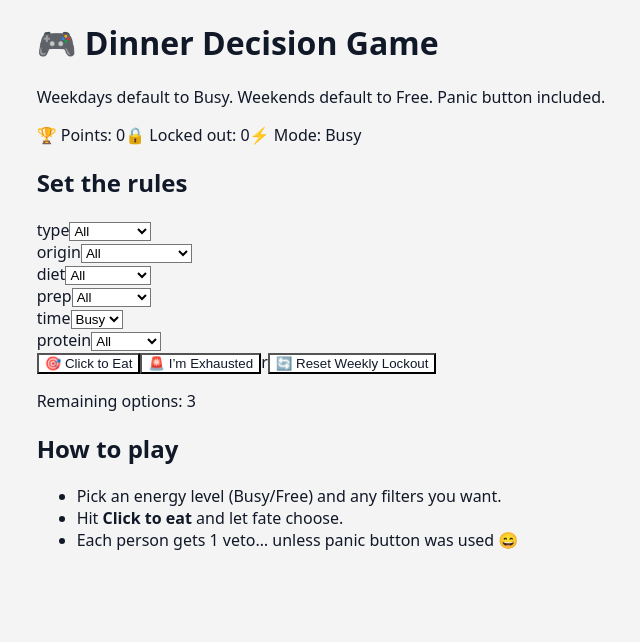
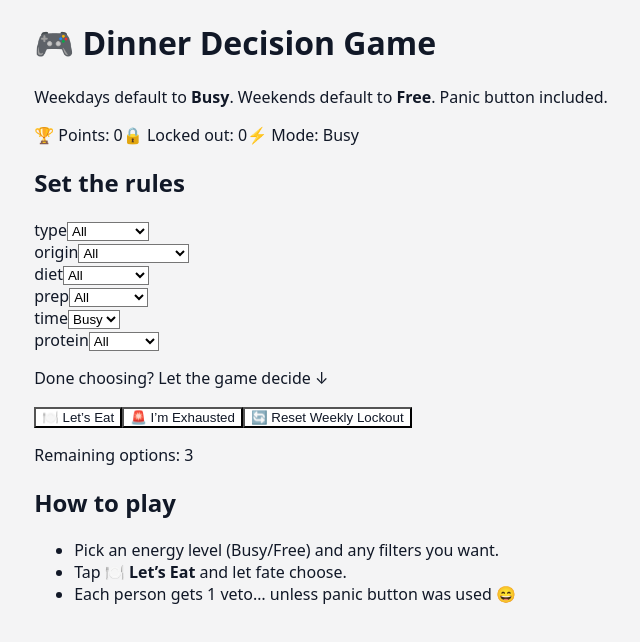
Before and after one commit to Shawnsberry/Dinner-Decision-Game, a Next.js app: page / in a window 1280 px wide. Both pictures are taken after a click on the button "Let’s Go". Shown: the top 642 px of the page, without its empty margins (319-959 px from the left). Built offline with nearby package versions, Linux system fonts and the light colour scheme.

Commit message:
Improve spacing and make Let's Eat primary

```diff
--- a/app/page.tsx
+++ b/app/page.tsx
@@ -91,7 +91,7 @@ const INTRO_KEY = "dinner-intro-seen";
 
 function Pill({ children }: { children: React.ReactNode }) {
   return (
-    <span className="inline-flex items-center rounded-full border bg-white px-3 py-1 text-sm">
+    <span className="inline-flex items-center rounded-full border bg-white px-3 py-1 text-sm text-zinc-900">
       {children}
     </span>
   );
@@ -107,7 +107,7 @@ function Panel({
   return (
     <div className="rounded-2xl border bg-white shadow-sm">
       <div className="border-b px-5 py-4">
-        <h2 className="text-lg font-semibold">{title}</h2>
+        <h2 className="text-lg font-semibold text-zinc-900">{title}</h2>
       </div>
       <div className="px-5 py-5">{children}</div>
     </div>
@@ -119,12 +119,14 @@ function Button({
   onClick,
   disabled,
   variant = "primary",
+  className = "",
   type = "button",
 }: {
   children: React.ReactNode;
   onClick?: () => void;
   disabled?: boolean;
   variant?: "primary" | "danger" | "outline" | "ghost";
+  className?: string;
   type?: "button" | "submit";
 }) {
   const base =
@@ -135,12 +137,12 @@ function Button({
       : variant === "danger"
       ? "bg-red-600 text-white hover:bg-red-500"
       : variant === "outline"
-      ? "border bg-white hover:bg-zinc-50"
-      : "hover:bg-zinc-50";
+      ? "border bg-white text-zinc-900 hover:bg-zinc-50"
+      : "hover:bg-zinc-50 text-zinc-900";
   return (
     <button
       type={type}
-      className={`${base} ${styles}`}
+      className={`${base} ${styles} ${className}`}
       onClick={onClick}
       disabled={disabled}
     >
@@ -155,18 +157,21 @@ function IntroScreen({ onStart }: { onStart: () => void }) {
       <div className="max-w-md w-full rounded-2xl border bg-white shadow-sm">
         <div className="p-8 text-center grid gap-4">
           <div className="text-4xl">🍽️</div>
-          <h1 className="text-3xl font-bold">Dinner, Decided</h1>
-          <p className="text-zinc-600">
+          <h1 className="text-3xl font-bold text-zinc-900">Dinner, Decided</h1>
+          <p className="text-zinc-700">
             This little game exists so you don’t have to decide what to cook
             every night.
           </p>
-          <p className="text-sm text-zinc-500">
-            Pick an energy level, hit the button, and let the app be the bad guy.
+          <p className="text-sm text-zinc-600">
+            Pick an energy level, choose any filters you want, then tap the big
+            button.
           </p>
           <div className="pt-2">
-            <Button onClick={onStart}>Let’s Go</Button>
+            <Button onClick={onStart} className="px-6 py-3 text-base">
+              Let’s Go
+            </Button>
           </div>
-          <p className="text-xs text-zinc-400">(Shows once per device.)</p>
+          <p className="text-xs text-zinc-500">(Shows once per device.)</p>
         </div>
       </div>
     </div>
@@ -239,7 +244,7 @@ export default function Page() {
     return ["All", ...vals];
   };
 
-  const randomPick = () => {
+  const letsEat = () => {
     if (filteredMeals.length === 0) return;
     const choice =
       filteredMeals[Math.floor(Math.random() * filteredMeals.length)];
@@ -268,8 +273,10 @@ export default function Page() {
 
   const acceptMeal = () => {
     if (!picked) return;
+
     setHistory((h) => [...h, picked.name]);
 
+    // Adventure points for non-Italian & non-American
     if (!["Italian", "American"].includes(picked.origin)) {
       setPoints((p) => p + 10);
     }
@@ -280,9 +287,7 @@ export default function Page() {
 
   const resetWeek = () => setHistory([]);
 
-  if (!mounted) {
-    return <div className="min-h-screen bg-zinc-50" />;
-  }
+  if (!mounted) return <div className="min-h-screen bg-zinc-50" />;
 
   if (showIntro) {
     return (
@@ -297,12 +302,14 @@ export default function Page() {
 
   return (
     <div className="min-h-screen bg-zinc-50">
-      <div className="max-w-4xl mx-auto p-6 grid gap-6">
-        <header className="text-center grid gap-2">
-          <h1 className="text-3xl font-bold">🎮 Dinner Decision Game</h1>
-          <p className="text-zinc-600">
-            Weekdays default to Busy. Weekends default to Free. Panic button
-            included.
+      <div className="max-w-4xl mx-auto p-6 grid gap-8">
+        <header className="text-center grid gap-3">
+          <h1 className="text-3xl font-bold text-zinc-900">
+            🎮 Dinner Decision Game
+          </h1>
+          <p className="text-zinc-700">
+            Weekdays default to <b>Busy</b>. Weekends default to <b>Free</b>.
+            Panic button included.
           </p>
           <div className="flex flex-wrap items-center justify-center gap-2">
             <Pill>🏆 Points: {points}</Pill>
@@ -312,12 +319,14 @@ export default function Page() {
         </header>
 
         <Panel title="Set the rules">
-          <div className="grid grid-cols-2 md:grid-cols-3 gap-4">
+          <div className="grid grid-cols-1 sm:grid-cols-2 md:grid-cols-3 gap-6">
             {(Object.keys(filters) as Array<keyof typeof filters>).map((key) => (
-              <div key={key} className="grid gap-1">
-                <label className="text-sm font-semibold capitalize">{key}</label>
+              <div key={key} className="grid gap-2">
+                <label className="text-sm font-semibold capitalize text-zinc-900">
+                  {key}
+                </label>
                 <select
-                  className="w-full rounded-xl border bg-white px-3 py-2 text-black focus:outline-none focus:ring-2 focus:ring-black"
+                  className="w-full rounded-xl border bg-white px-4 py-3 text-base text-black focus:outline-none focus:ring-2 focus:ring-black"
                   value={filters[key]}
                   onChange={(e) =>
                     setFilters((f) => ({ ...f, [key]: e.target.value }))
@@ -333,19 +342,29 @@ export default function Page() {
             ))}
           </div>
 
-          <div className="mt-8 flex flex-wrap gap-4 justify-center border-t pt-6">
-            <Button onClick={randomPick} disabled={filteredMeals.length === 0}>
-              🎯 Click to Eat
+          <p className="text-center text-sm text-zinc-600 mt-8">
+            Done choosing? Let the game decide ↓
+          </p>
+
+          <div className="mt-4 flex flex-col sm:flex-row flex-wrap gap-4 justify-center border-t pt-6">
+            <Button
+              onClick={letsEat}
+              disabled={filteredMeals.length === 0}
+              className="px-8 py-4 text-lg"
+            >
+              🍽️ Let’s Eat
             </Button>
-            <Button onClick={panicPick} variant="danger">
+
+            <Button onClick={panicPick} variant="danger" className="px-6 py-4 text-base">
               🚨 I’m Exhausted
-            </Button>r
-            <Button onClick={resetWeek} variant="outline">
+            </Button>
+
+            <Button onClick={resetWeek} variant="outline" className="px-6 py-4 text-base">
               🔄 Reset Weekly Lockout
             </Button>
           </div>
 
-          <p className="mt-3 text-sm text-zinc-600">
+          <p className="mt-4 text-sm text-zinc-700 text-center">
             Remaining options:{" "}
             <span className="font-semibold">{filteredMeals.length}</span>
           </p>
@@ -353,10 +372,12 @@ export default function Page() {
 
         {picked ? (
           <div className="rounded-2xl border bg-white shadow-sm">
-            <div className="p-6 text-center grid gap-3">
+            <div className="p-6 text-center grid gap-4">
               <div className="text-3xl">🍽️</div>
-              <h2 className="text-2xl font-semibold">Tonight’s Winner</h2>
-              <div className="text-xl font-bold">{picked.name}</div>
+              <h2 className="text-2xl font-semibold text-zinc-900">
+                Tonight’s Winner
+              </h2>
+              <div className="text-xl font-bold text-zinc-900">{picked.name}</div>
 
               <div className="flex flex-wrap items-center justify-center gap-2">
                 <Pill>{picked.type}</Pill>
@@ -371,11 +392,12 @@ export default function Page() {
                 {picked.groceries.join(", ")}
               </div>
 
-              <div className="mt-2 flex flex-wrap justify-center gap-3">
+              <div className="mt-2 flex flex-col sm:flex-row flex-wrap justify-center gap-3">
                 <Button
                   variant="outline"
                   disabled={vetoes.you === 0}
                   onClick={() => veto("you")}
+                  className="px-5 py-3 text-base"
                 >
                   🙅 You Veto ({vetoes.you})
                 </Button>
@@ -383,10 +405,13 @@ export default function Page() {
                   variant="outline"
                   disabled={vetoes.partner === 0}
                   onClick={() => veto("partner")}
+                  className="px-5 py-3 text-base"
                 >
                   🙅 Partner Veto ({vetoes.partner})
                 </Button>
-                <Button onClick={acceptMeal}>✅ Accept</Button>
+                <Button onClick={acceptMeal} className="px-6 py-3 text-base">
+                  ✅ Accept
+                </Button>
               </div>
 
               {vetoes.you === 0 && vetoes.partner === 0 ? (
@@ -398,10 +423,10 @@ export default function Page() {
           </div>
         ) : (
           <Panel title="How to play">
-            <ul className="text-sm text-zinc-700 grid gap-2 list-disc pl-5">
+            <ul className="text-base text-zinc-700 grid gap-3 list-disc pl-5">
               <li>Pick an energy level (Busy/Free) and any filters you want.</li>
               <li>
-                Hit <b>Click to eat</b> and let fate choose.
+                Tap <b>🍽️ Let’s Eat</b> and let fate choose.
               </li>
               <li>Each person gets 1 veto… unless panic button was used 😄</li>
             </ul>
```
